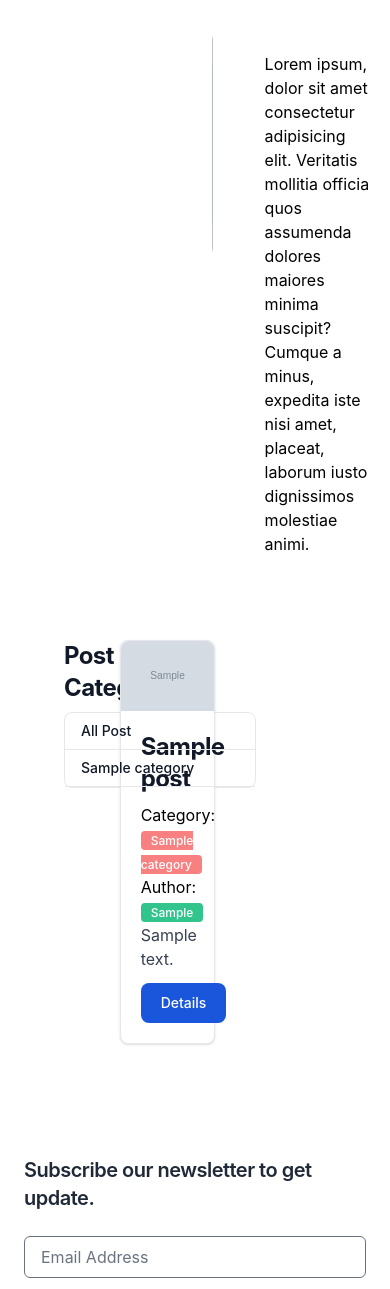
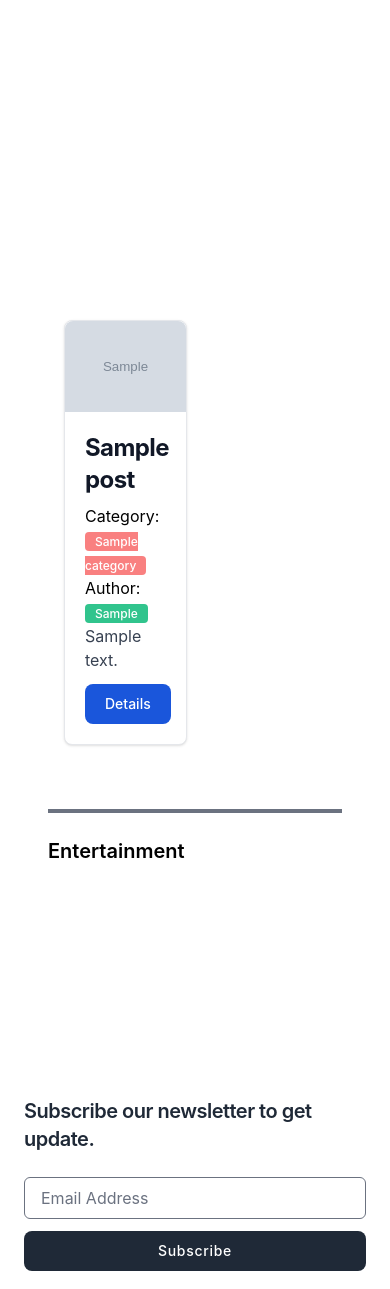
Before and after one commit to mallick-portfolio/NearNews, a Django app: page / in a window 390 px wide. Shown: the part 105-1394 px from the top of the page. Run offline with Django 5.2, Linux system fonts and the light colour scheme; tables that the repository leaves empty hold one stand-in row (values such as "Sample post"); grey boxes marked "Sample" are stand-in pictures; some libraries are stand-ins or nearby versions.

Commit message:
updated home page

```diff
--- a/core/urls.py
+++ b/core/urls.py
@@ -26,8 +26,4 @@ urlpatterns = [
     path('account/', include('account.urls')),
     path('post/', include('news.urls')),
     path('dashboard/', include('dashboard.urls')),
-]
-
-if settings.DEBUG:
-    urlpatterns+=static(settings.MEDIA_URL,
-document_root=settings.MEDIA_ROOT)
+]+ static(settings.MEDIA_URL, document_root=settings.MEDIA_ROOT)
--- a/core/views.py
+++ b/core/views.py
@@ -7,11 +7,19 @@ from news.models import Post, Category
 def home(request, cat_slug=None):
   if cat_slug is not None:
     posts = Post.objects.filter(category__slug=cat_slug)
-    print(posts)
   else:
-    posts = Post.objects.all()
+    posts = Post.objects.all()[:6]
+  slider_post = Post.objects.all()[:5]
+  latest = Post.objects.filter(category__slug='latest')[:3]
+  entertainment = Post.objects.filter(category__slug='entertainment')[:3]
   categories = Category.objects.all()
-  return render(request, './pages/home.html', {"posts": posts, "categories": categories})
+  return render(request, './pages/home.html', {
+    "posts": posts,
+    "categories": categories,
+    "slider_post" : slider_post,
+    "latest" :latest,
+    "entertainment" :entertainment,
+    })
 
 def contact(request):
   return render(request, './pages/contact.html')
--- a/templates/components/bannerSlider.html
+++ b/templates/components/bannerSlider.html
@@ -1,9 +1,9 @@
-<div class="flex justify-between gap-8 mt-8">
+<div class="flex justify-between gap-8 px-12 mt-8">
   <div class="w-3/5">
     <div id="default-carousel" class="relative w-full" data-carousel="slide">
       <!-- Carousel wrapper -->
       <div class="relative h-56 overflow-hidden rounded-lg md:h-96">
-        {% for post in posts %}
+        {% for post in slider_post %}
         <div class="duration-700 ease-in-out" data-carousel-item>
           <div
             class="absolute block w-full bg-gray-600 opacity-50 h-full z-30 -translate-x-1/2 -translate-y-1/2 top-1/2 left-1/2"
@@ -124,8 +124,32 @@
     </div>
   </div>
   <div class="w-2/5 p-5">
-    Lorem ipsum, dolor sit amet consectetur adipisicing elit. Veritatis mollitia
-    officia quos assumenda dolores maiores minima suscipit? Cumque a minus,
-    expedita iste nisi amet, placeat, laborum iusto dignissimos molestiae animi.
+    <section class="flex items-center bg-gray-100 dark:bg-gray-800">
+      <div class="mx-auto max-w-7xl">
+        <div class="flex flex-col gap-5">
+          {% for post in latest %}
+          <a class="mb-2 bg-white rounded shadow dark:bg-gray-700" href="{% url 'post_details' post.slug %}">
+            <div class="flex gap-5 w-full">
+              <div class="w-1/3">
+                <img
+                  class="object-cover rounded-lg w-full h-full"
+                  src={{post.image_url.url}}
+                  alt=""
+                />
+              </div>
+              <div
+                class="bg-gradient-to-t px-1 py-2 w-2/3 from-gray-800/70 to-gray-50/0"
+              >
+                <h2 class="text-lg dark:text-white">
+                 {{post.title}}
+                </h2>
+              </div>
+            </div>
+          </a>
+          {% endfor %}
+
+        </div>
+      </div>
+    </section>
   </div>
 </div>
--- /dev/null
+++ b/templates/components/entertainment.html
@@ -0,0 +1,182 @@
+{% load static %}
+
+<div class="px-12">
+  <div class="border-t-4 border-gray-500 pt-6"></div>
+  <h2 class="text-xl font-semibold hover:text-blue-500 mb-2">
+    <a href="/post/category/latest">Entertainment</a>
+  </h2>
+  <div class="grid grid-cols-3 gap-5">
+    <div class="flex flex-col gap-5">
+      {% for post in latest|slice:"0:3" %}
+      <a class="mb-2 bg-white rounded shadow dark:bg-gray-700" href="{% url 'post_details' post.slug %}">
+        <div class="flex flex-row-reverse gap-5 w-full">
+          <div class="w-1/3">
+            <img
+              class="object-cover rounded-lg w-full h-full"
+              src={{post.image_url.url}}
+              alt=""
+            />
+          </div>
+          <div
+            class="bg-gradient-to-t px-1 py-2 w-2/3 from-gray-800/70 to-gray-50/0"
+          >
+            <h2 class="text-lg dark:text-white">
+             {{post.title}}
+            </h2>
+          </div>
+        </div>
+      </a>
+      {% endfor %}
+
+    </div>
+    <div class="flex flex-col gap-5">
+      <div id="default-carousel" class="relative w-full" data-carousel="slide">
+        <!-- Carousel wrapper -->
+        <div class="relative h-44 overflow-hidden rounded-lg md:h-80">
+          {% for post in slider_post %}
+          <div class="duration-700 ease-in-out" data-carousel-item>
+            <div
+              class="absolute block w-full bg-gray-600 opacity-50 h-full z-30 -translate-x-1/2 -translate-y-1/2 top-1/2 left-1/2"
+            ></div>
+            <img
+              src="{{post.image_url.url}}"
+              class="absolute block w-full -translate-x-1/2 -translate-y-1/2 top-1/2 left-1/2"
+              alt="..."
+            />
+            <div
+              class="absolute -translate-x-1/2 z-50 -translate-y-1/2 bottom-8 left-1/2 text-center"
+            >
+              <a href="{% url 'post_details' post.slug %}">
+                <h5
+                  class="sm:text-3xl md:text-2 font-bold text-white hover:underline"
+                >
+                  {{post.title}}
+                </h5>
+              </a>
+            </div>
+          </div>
+          {% endfor %}
+          <!-- Item 2 -->
+        </div>
+        <!-- Slider indicators -->
+        <div
+          class="absolute z-30 flex -translate-x-1/2 bottom-5 left-1/2 space-x-3 rtl:space-x-reverse"
+        >
+          <button
+            type="button"
+            class="w-3 h-3 rounded-full"
+            aria-current="true"
+            aria-label="Slide 1"
+            data-carousel-slide-to="0"
+          ></button>
+          <button
+            type="button"
+            class="w-3 h-3 rounded-full"
+            aria-current="false"
+            aria-label="Slide 2"
+            data-carousel-slide-to="1"
+          ></button>
+          <button
+            type="button"
+            class="w-3 h-3 rounded-full"
+            aria-current="false"
+            aria-label="Slide 3"
+            data-carousel-slide-to="2"
+          ></button>
+          <button
+            type="button"
+            class="w-3 h-3 rounded-full"
+            aria-current="false"
+            aria-label="Slide 4"
+            data-carousel-slide-to="3"
+          ></button>
+          <button
+            type="button"
+            class="w-3 h-3 rounded-full"
+            aria-current="false"
+            aria-label="Slide 5"
+            data-carousel-slide-to="4"
+          ></button>
+        </div>
+        <!-- Slider controls -->
+        <button
+          type="button"
+          class="absolute top-0 start-0 z-30 flex items-center justify-center h-full px-4 cursor-pointer group focus:outline-none"
+          data-carousel-prev
+        >
+          <span
+            class="inline-flex items-center justify-center w-10 h-10 rounded-full bg-white/30 dark:bg-gray-800/30 group-hover:bg-white/50 dark:group-hover:bg-gray-800/60 group-focus:ring-4 group-focus:ring-white dark:group-focus:ring-gray-800/70 group-focus:outline-none"
+          >
+            <svg
+              class="w-4 h-4 text-white dark:text-gray-800 rtl:rotate-180"
+              aria-hidden="true"
+              xmlns="http://www.w3.org/2000/svg"
+              fill="none"
+              viewBox="0 0 6 10"
+            >
+              <path
+                stroke="currentColor"
+                stroke-linecap="round"
+                stroke-linejoin="round"
+                stroke-width="2"
+                d="M5 1 1 5l4 4"
+              />
+            </svg>
+            <span class="sr-only">Previous</span>
+          </span>
+        </button>
+        <button
+          type="button"
+          class="absolute top-0 end-0 z-30 flex items-center justify-center h-full px-4 cursor-pointer group focus:outline-none"
+          data-carousel-next
+        >
+          <span
+            class="inline-flex items-center justify-center w-10 h-10 rounded-full bg-white/30 dark:bg-gray-800/30 group-hover:bg-white/50 dark:group-hover:bg-gray-800/60 group-focus:ring-4 group-focus:ring-white dark:group-focus:ring-gray-800/70 group-focus:outline-none"
+          >
+            <svg
+              class="w-4 h-4 text-white dark:text-gray-800 rtl:rotate-180"
+              aria-hidden="true"
+              xmlns="http://www.w3.org/2000/svg"
+              fill="none"
+              viewBox="0 0 6 10"
+            >
+              <path
+                stroke="currentColor"
+                stroke-linecap="round"
+                stroke-linejoin="round"
+                stroke-width="2"
+                d="m1 9 4-4-4-4"
+              />
+            </svg>
+            <span class="sr-only">Next</span>
+          </span>
+        </button>
+      </div>
+
+    </div>
+    <div class="flex flex-col gap-5">
+      {% for post in latest|slice:"1:4" %}
+      <a class="mb-2 bg-white rounded shadow dark:bg-gray-700" href="{% url 'post_details' post.slug %}">
+        <div class="flex flex-row-reverse gap-5 w-full">
+          <div class="w-1/3">
+            <img
+              class="object-cover rounded-lg w-full h-full"
+              src={{post.image_url.url}}
+              alt=""
+            />
+          </div>
+          <div
+            class="bg-gradient-to-t px-1 py-2 w-2/3 from-gray-800/70 to-gray-50/0"
+          >
+            <h2 class="text-lg dark:text-white">
+             {{post.title}}
+            </h2>
+          </div>
+        </div>
+      </a>
+      {% endfor %}
+
+    </div>
+
+  </div>
+</div>
--- a/templates/pages/home.html
+++ b/templates/pages/home.html
@@ -1,8 +1,10 @@
-{% extends "base.html" %} {% load static %} {% block content %}
+{% extends "base.html" %}
+{% load static %}
+ {% block content %}
+ {% include "../components/bannerSlider.html" %}
 
-{% include "../components/bannerSlider.html" %}
-
-<div class="p-16 flex gap-3">
+<div class="p-16 flex gap-3 divide-y-4">
+  {% comment %}
   <div class="w-1/6">
     <h5
       class="mb-2 text-2xl font-bold tracking-tight text-gray-900 dark:text-white"
@@ -25,14 +27,14 @@
           type="button"
           class="relative inline-flex items-center w-full px-4 py-2 text-sm font-medium border-b border-gray-200 rounded-t-lg hover:bg-gray-100 hover:text-blue-700 focus:z-10 focus:ring-2 focus:ring-blue-700 focus:text-blue-700 dark:border-gray-600 dark:hover:bg-gray-600 dark:hover:text-white dark:focus:ring-gray-500 dark:focus:text-white"
         >
-        {{category.name}}
-
+          {{category.name}}
         </button>
       </a>
       {% endfor %}
     </div>
   </div>
-  <div class="grid w-5/1 grid-cols-2 md:grid-cols-3 gap-4">
+  {% endcomment %}
+  <div class="grid grid-cols-2 md:grid-cols-3 gap-4">
     {% for post in posts %}
     <div
       class="max-w-sm bg-white border border-gray-200 rounded-lg shadow dark:bg-gray-800 dark:border-gray-700"
@@ -41,7 +43,7 @@
         <img class="rounded-t-lg w-full" src="{{post.image_url.url}}" alt="" />
       </a>
       <div class="p-5">
-        <a  href="{% url 'post_details' post.slug %}">
+        <a href="{% url 'post_details' post.slug %}">
           <h5
             class="mb-2 text-2xl font-bold tracking-tight text-gray-900 dark:text-white"
           >
@@ -78,8 +80,11 @@
         </div>
       </div>
     </div>
+
     {% endfor %}
   </div>
 </div>
 
+{% include "../components/entertainment.html" %}
+
 {% endblock content %}
```
Also changed, not shown: core/settings.py (+21 -21 lines), news/media/upload/bakarkhani.jpg (added), news/media/upload/controlling_ramadan_food_prices.png (added), news/media/upload/dse_.png (added), news/media/upload/iro_2024_bangladesh.jpg (added), news/media/upload/martinez-inter.jpg (added), news/media/upload/my-dhaka.jpg (added), news/urls.py (line endings or trailing spaces).
